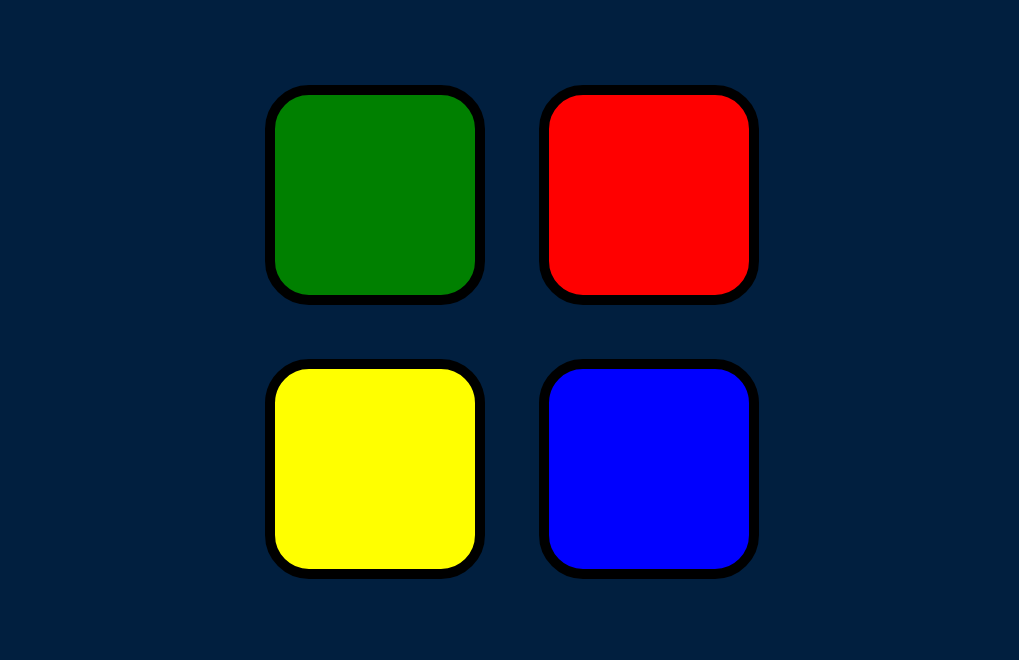
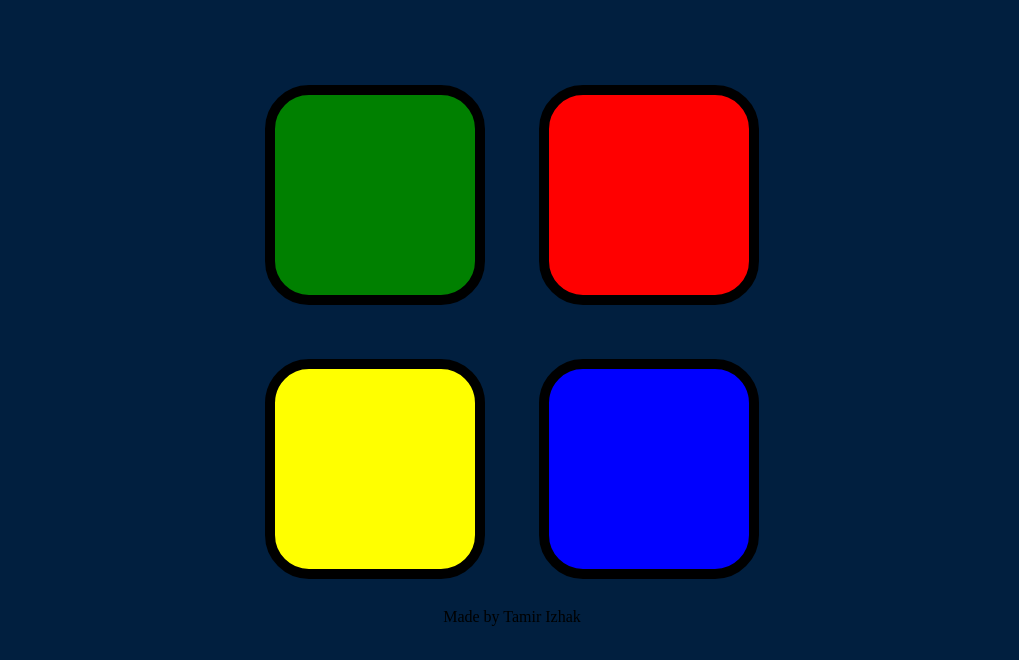
Before and after one commit to TamirIzhak/JS---Simon-Game, a plain HTML site: page index.html in a window 1280 px wide. Shown: the part 114-774 px from the top of the page, without its empty margins (128-1147 px from the left). Drawn offline with nearby package versions, Linux system fonts and the light colour scheme.

Commit message:
Update index.html

```diff
--- a/index.html
+++ b/index.html
@@ -38,6 +38,9 @@
 <script src="https://ajax.googleapis.com/ajax/libs/jquery/3.4.1/jquery.min.js"></script>
 <script src="game.js" charset="utf-8"></script>
 
+  <footer>
+    Made by Tamir Izhak
+  </footer>
 </body>
 
 </html>
```
